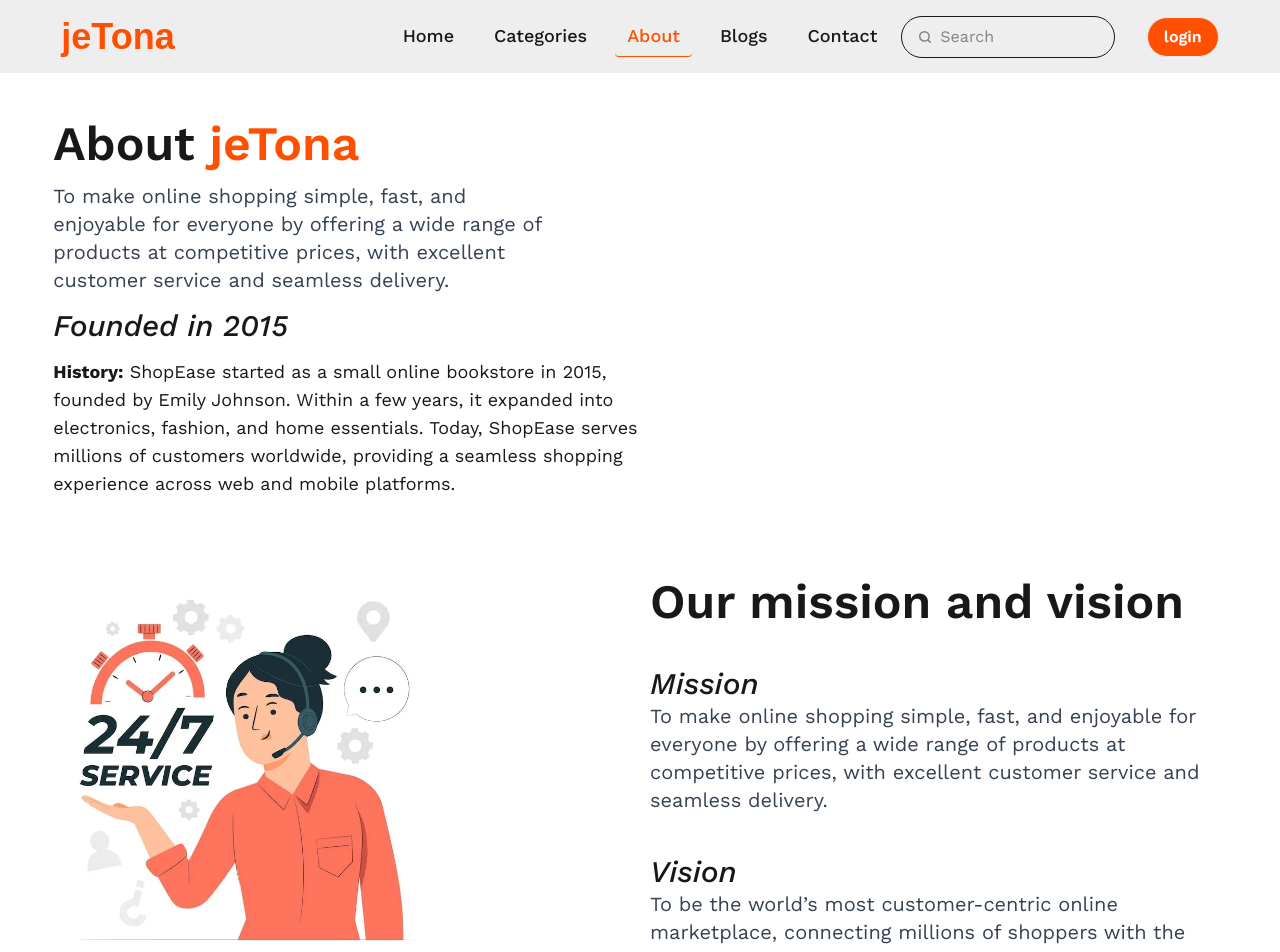
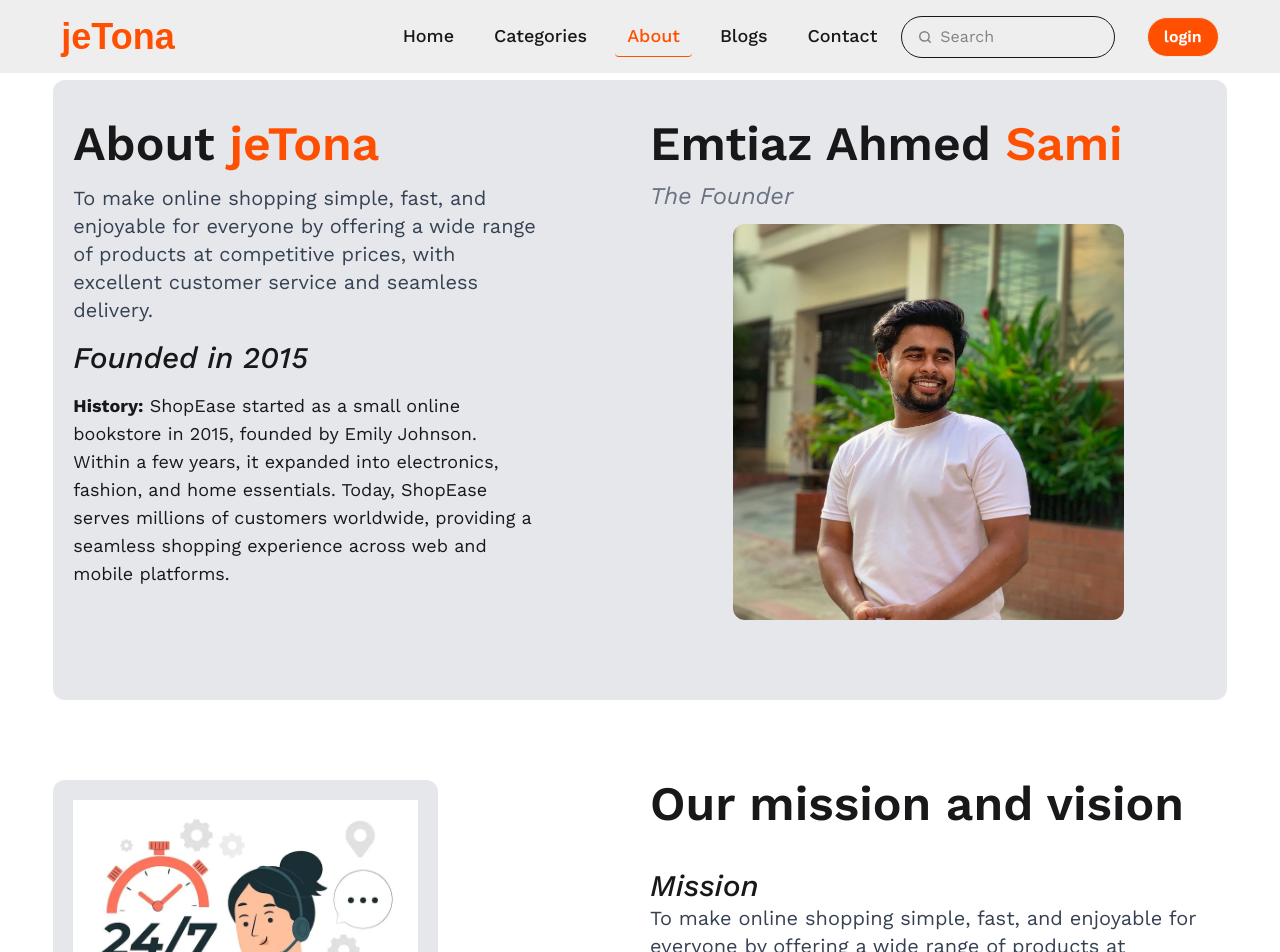
Before and after one commit to AhmedSami019/jetona-e-commerce-web-app, a React (Vite) app: page /about in a window 1280 px wide. Shown: the top 952 px of the page. Built offline with nearby package versions, Linux system fonts and the light colour scheme; a web font is replaced by a local one.

Commit message:
added new content into about section

```diff
--- a/src/Pages/About/About.tsx
+++ b/src/Pages/About/About.tsx
@@ -1,5 +1,6 @@
 import { useEffect, useState } from "react";
 import service from "../../assets/service-24-7-concept-illustration_114360-7380.webp";
+import founderImg from "../../assets/464619541_865480199005121_9009118941012390343_n.jpg"
 
 const About = () => {
   const [about, setAbout] = useState({});
@@ -14,8 +15,15 @@ const About = () => {
       });
   }, []);
 
-  const { founded, founder, headquarters, mission, vision, history, awards }: object =
-    about;
+  const {
+    founded,
+    founder,
+    headquarters,
+    mission,
+    vision,
+    history,
+    awards,
+  }: object = about;
   console.log(awards);
 
   return isDataLoaded === false ? (
@@ -24,15 +32,23 @@ const About = () => {
     <>
       <div className="mt-20 w-11/12 mx-auto space-y-2.5">
         {/* about section */}
-        <div className="pt-10  space-y-3.5">
+        <div className="pt-10 flex flex-col lg:flex-row gap-5 justify-between bg-gray-200 px-5 py-20 rounded-xl">
+          <div className="space-y-4 lg:w-6/12">
             <h2 className="text-5xl font-semibold">
               About <span className="text-[#ff4f00]">jeTona</span>
             </h2>
-          <p className="lg:w-5/12 text-xl text-gray-700">{mission}</p>
+            <p className="lg:w-10/12 text-xl text-gray-700">{mission}</p>
             <p className="text-3xl font-medium italic">Founded in {founded}</p>
-          <p className="text-lg lg:w-6/12">
+            <p className="text-lg lg:w-10/12">
               <span className="font-bold">History:</span> {history}
             </p>
+          </div>
+
+          <div className="lg:w-6/12 text-center space-y-3 lg:text-start">
+            <h2 className="text-5xl font-semibold">Emtiaz Ahmed <span className="text-[#ff4f00]">Sami</span></h2>
+            <h2 className="text-2xl text-gray-500 italic">The Founder</h2>
+            <div className="h-99 flex justify-center"><img className="h-full rounded-xl" src={founderImg} alt="" /></div>
+          </div>
         </div>
         {/* mission and vision section */}
         <div className=" pt-10 flex flex-col lg:flex-row-reverse justify-between gap-5 mt-10">
@@ -47,8 +63,8 @@ const About = () => {
 
             <p></p>
           </div>
-          <div className="lg:w-6/12">
-            <img className="lg:w-8/12" src={service} alt="image is coming" />
+          <div className="lg:w-6/12  rounded-xl">
+            <img className="lg:w-8/12 bg-gray-200 p-5 rounded-xl" src={service} alt="image is coming" />
           </div>
         </div>
 
@@ -77,9 +93,7 @@ const About = () => {
           </div>
           <div className="text-start lg:w-6/12">
             <h2 className="text-5xl font-semibold">Contact</h2>
-            {
-
-            }
+            {}
           </div>
         </div>
       </div>
```
Lines whose indentation alone changed are shown as unchanged.
